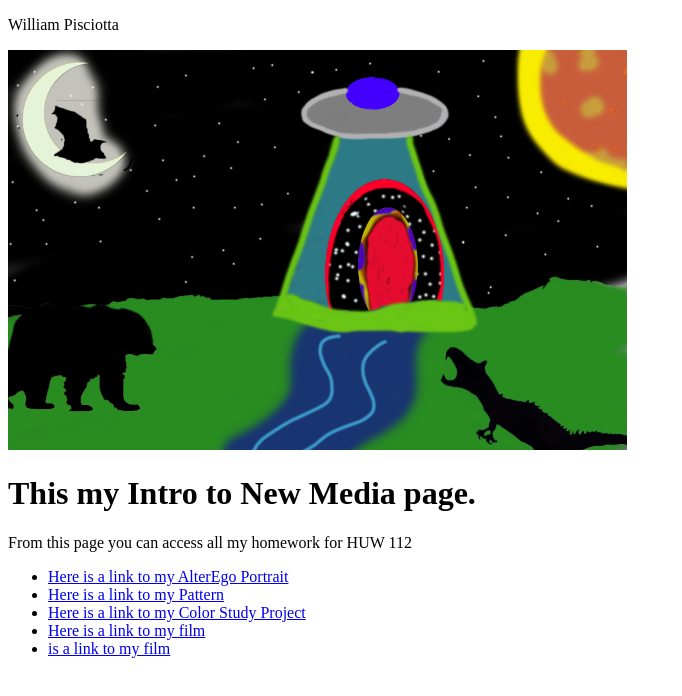
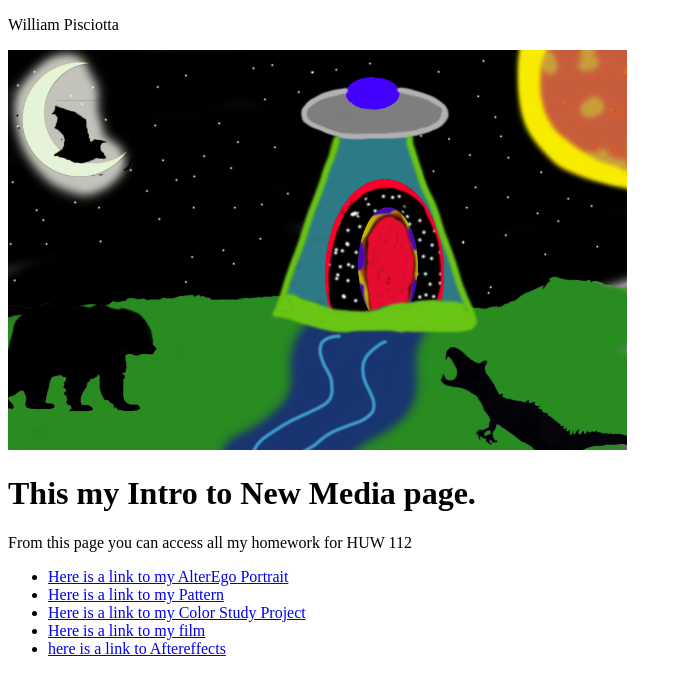
Before and after one commit to williampisciotta/WilliamPisciotta.github.io, a plain HTML site: page index.html in a window 1280 px wide. Shown: the whole page, without its empty margins (0-682 px from the left). Drawn offline with Linux system fonts and the light colour scheme.

Commit message:
Update index.html

```diff
--- a/index.html
+++ b/index.html
@@ -10,6 +10,6 @@
       <li><a href="pattern.pdf">Here is a link to my Pattern</a></li>
       <li><a href="colorstudy.pdf">Here is a link to my Color Study Project</a></li>
       <li><a href="film.html">Here is a link to my film</a></li>
-      <li><a href="Aftereffects.html"> is a link to my film</a></li>
+      <li><a href="Aftereffects.html">here is a link to Aftereffects</a></li>
       </body>
 </html>
```
